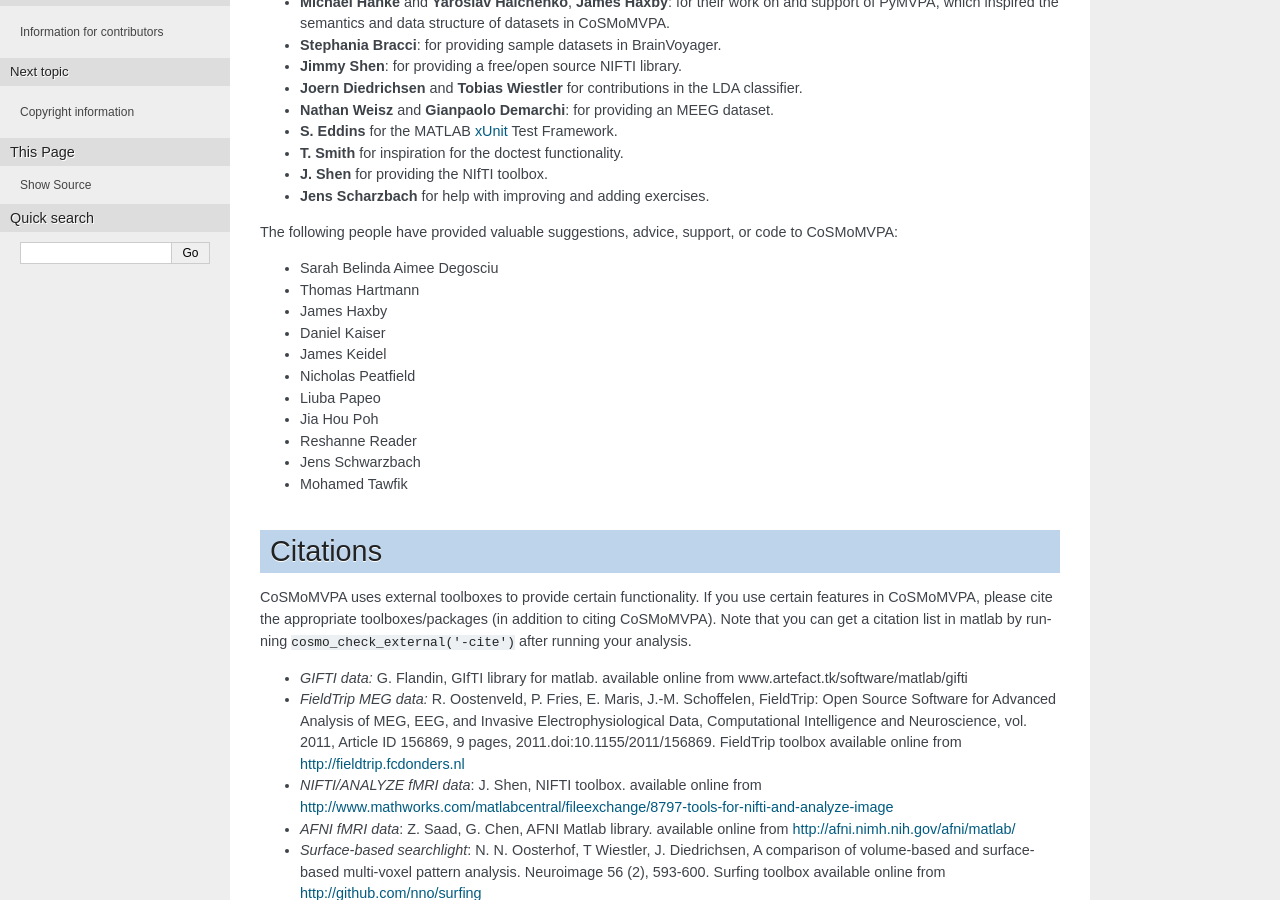
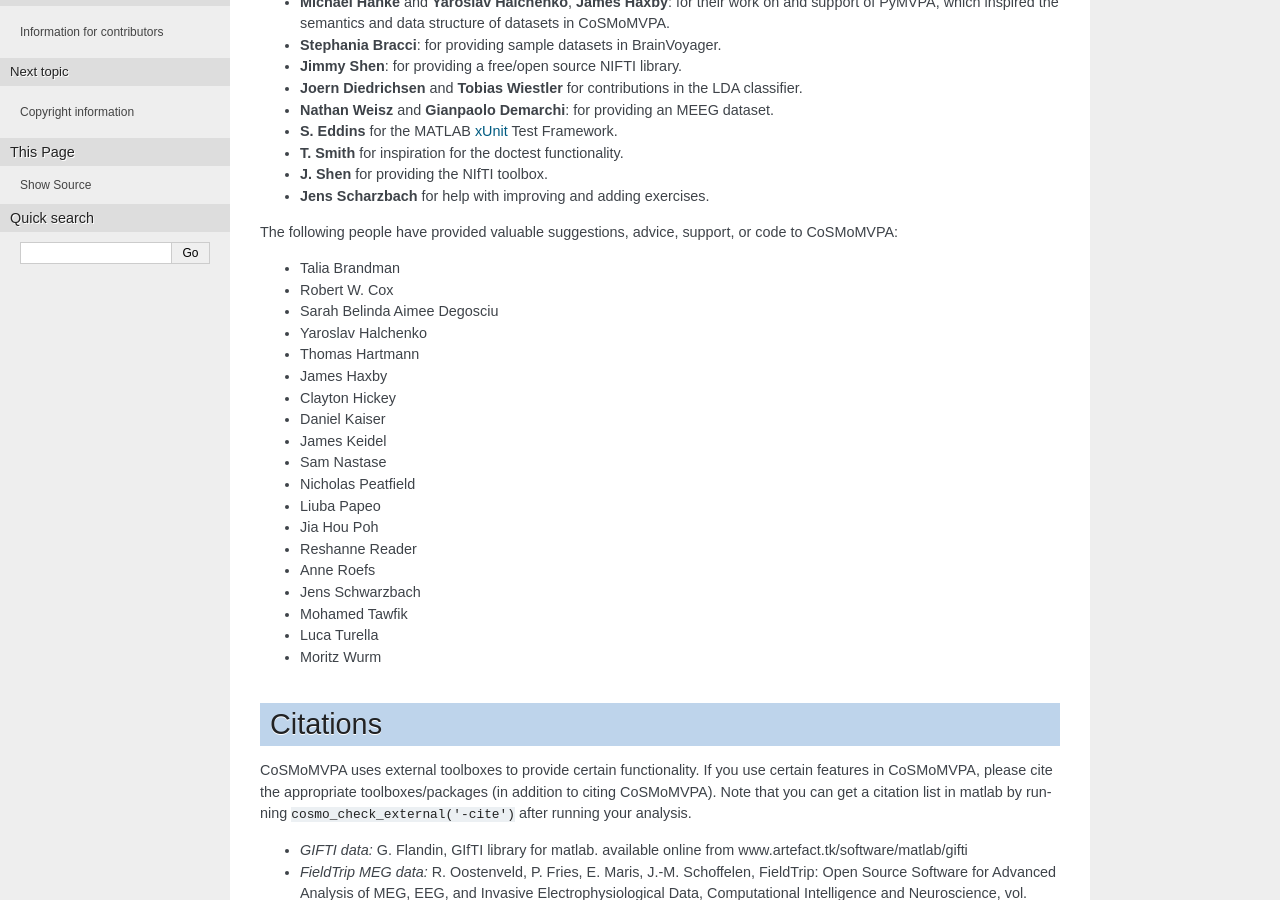
Before and after one commit to CoSMoMVPA/CoSMoMVPA, a Sphinx documentation site: the page built from doc/source/thanks.rst, in a window 1280 px wide and 900 px high, scrolled down 411 px. Built offline with Sphinx 7.4.7, drawn with Linux system fonts in a browser that asks for light colours; pages that are not in the unit, such as notebooks, are missing from menus.

Commit message:
WEB: update acknowledgement section

```diff
--- a/doc/source/thanks.rst
+++ b/doc/source/thanks.rst
@@ -26,17 +26,26 @@ We would like to thank the following people for specific contributions:
 
 The following people have provided valuable suggestions, advice, support, or code to CoSMoMVPA:
 
++ Talia Brandman
++ Robert W. Cox
 + Sarah Belinda Aimee Degosciu
++ Yaroslav Halchenko
 + Thomas Hartmann
 + James Haxby
++ Clayton Hickey
 + Daniel Kaiser
 + James Keidel
++ Sam Nastase
 + Nicholas Peatfield
 + Liuba Papeo
 + Jia Hou Poh
 + Reshanne Reader
++ Anne Roefs
 + Jens Schwarzbach
 + Mohamed Tawfik
++ Luca Turella
++ Moritz Wurm
+
 
 Citations
 ---------
```
